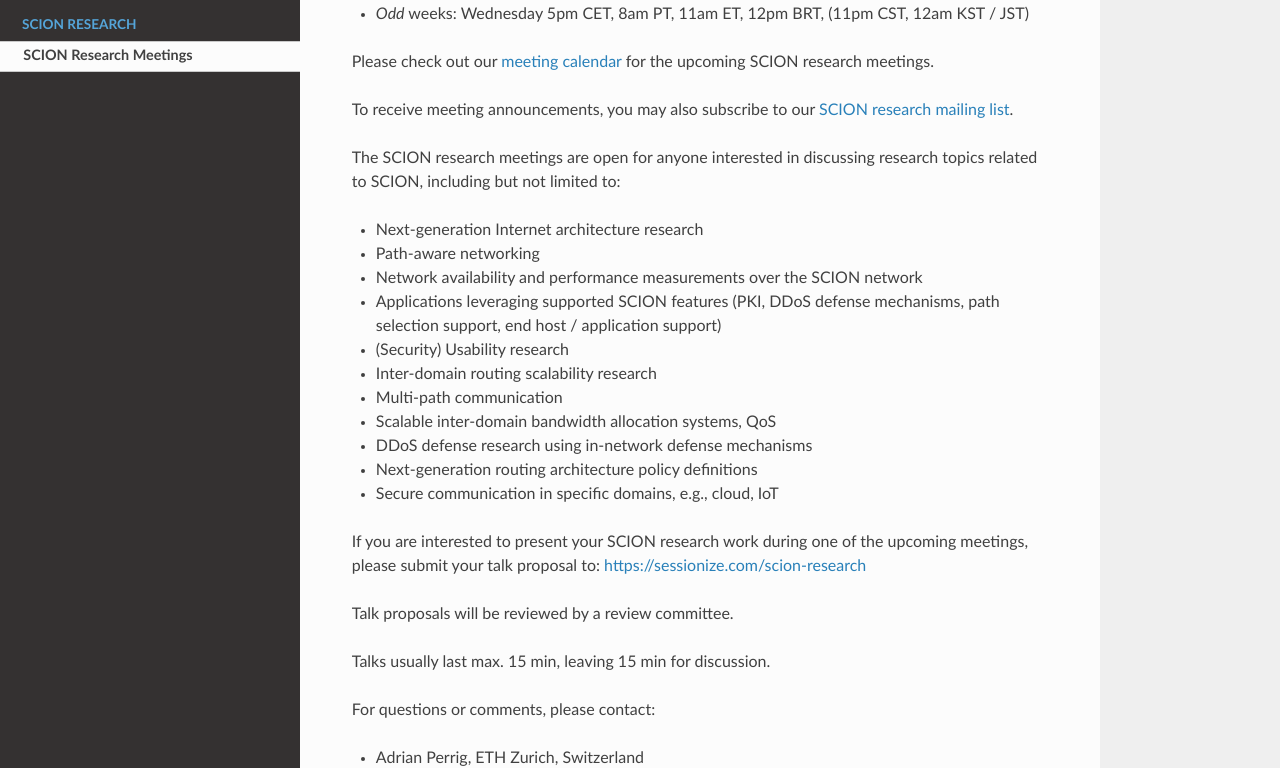
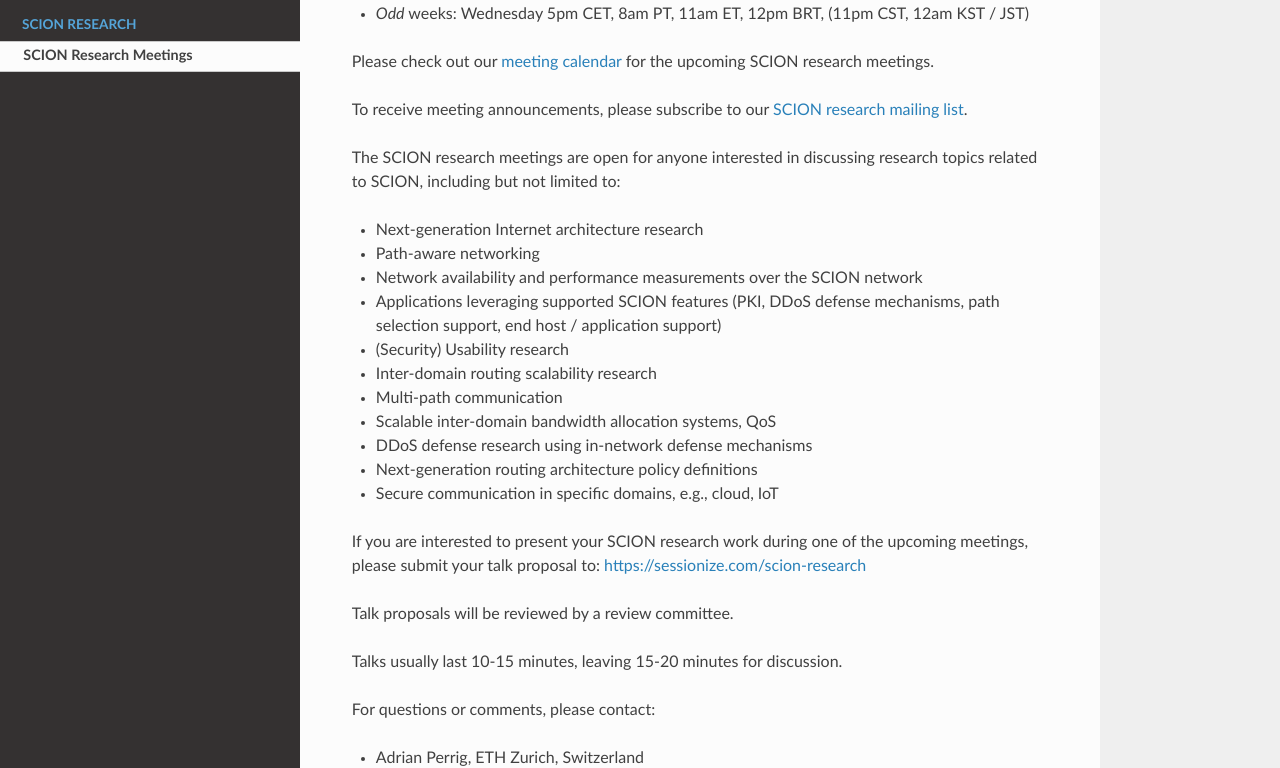
Before and after one commit to netsys-lab/scion-education-network-documentation, a Sphinx documentation site: the page built from docs/source/scion-research/meetings.rst, in a window 1280 px wide and 1357 px high. Shown: the part 374-1142 px from the top of the window. Built offline with Sphinx 7.4.7 and the Read the Docs theme 2.0.0, drawn with Linux system fonts in a browser that asks for light colours.

Commit message:
Update meetings.rst

```diff
--- a/docs/source/scion-research/meetings.rst
+++ b/docs/source/scion-research/meetings.rst
@@ -13,7 +13,7 @@
 
 Please check out our `meeting calendar <https://calendar.google.com/calendar/embed?src=939a1986f2053f25f1b4b47c14b69f30137b8549637c5a806fee816be68535ea%40group.calendar.google.com&ctz=Europe%2FZurich>`_ for the upcoming SCION research meetings.
 
-To receive meeting announcements, you may also subscribe to our `SCION research mailing list <https://lists.inf.ethz.ch/mailman/listinfo/scion-research>`_.
+To receive meeting announcements, please subscribe to our `SCION research mailing list <https://lists.inf.ethz.ch/mailman/listinfo/scion-research>`_.
 
 The SCION research meetings are open for anyone interested in discussing research topics related to SCION, including but not limited to:
 
@@ -33,7 +33,7 @@
 
 Talk proposals will be reviewed by a review committee.
 
-Talks usually last max. 15 min, leaving 15 min for discussion.
+Talks usually last 10-15 minutes, leaving 15-20 minutes for discussion.
 
 For questions or comments, please contact:
 
```
